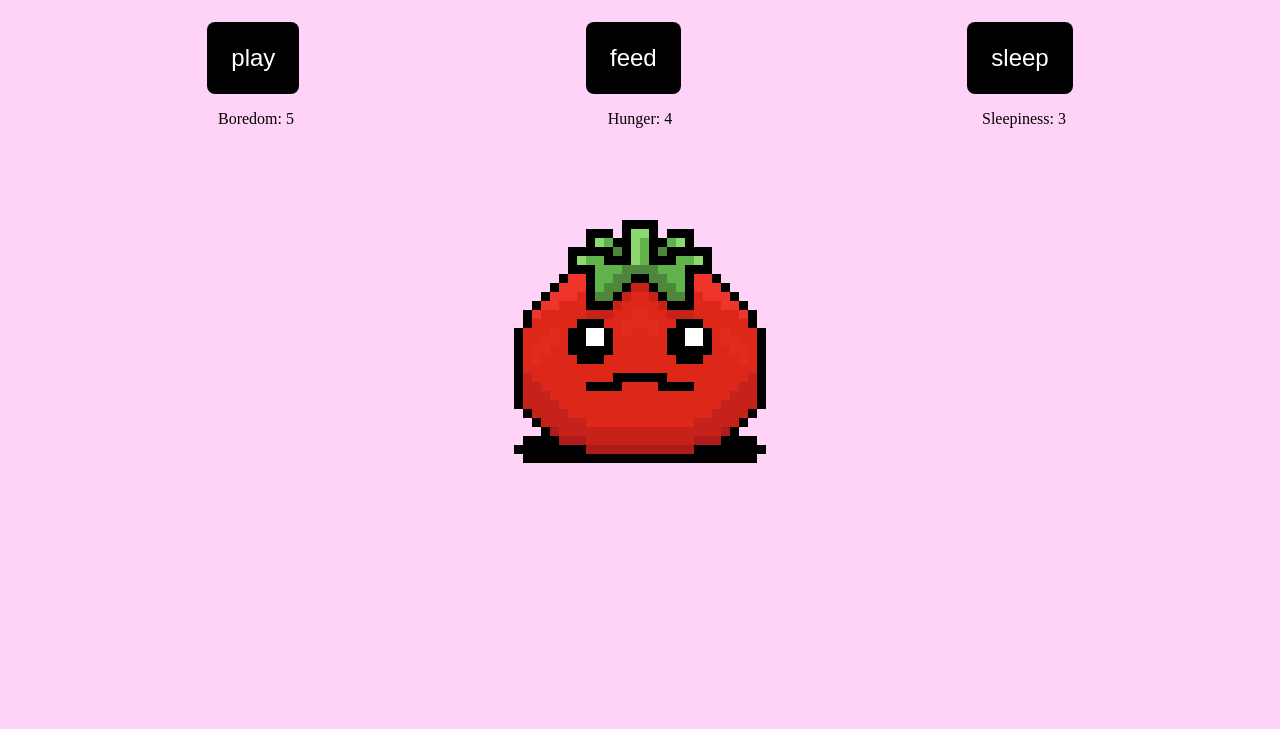
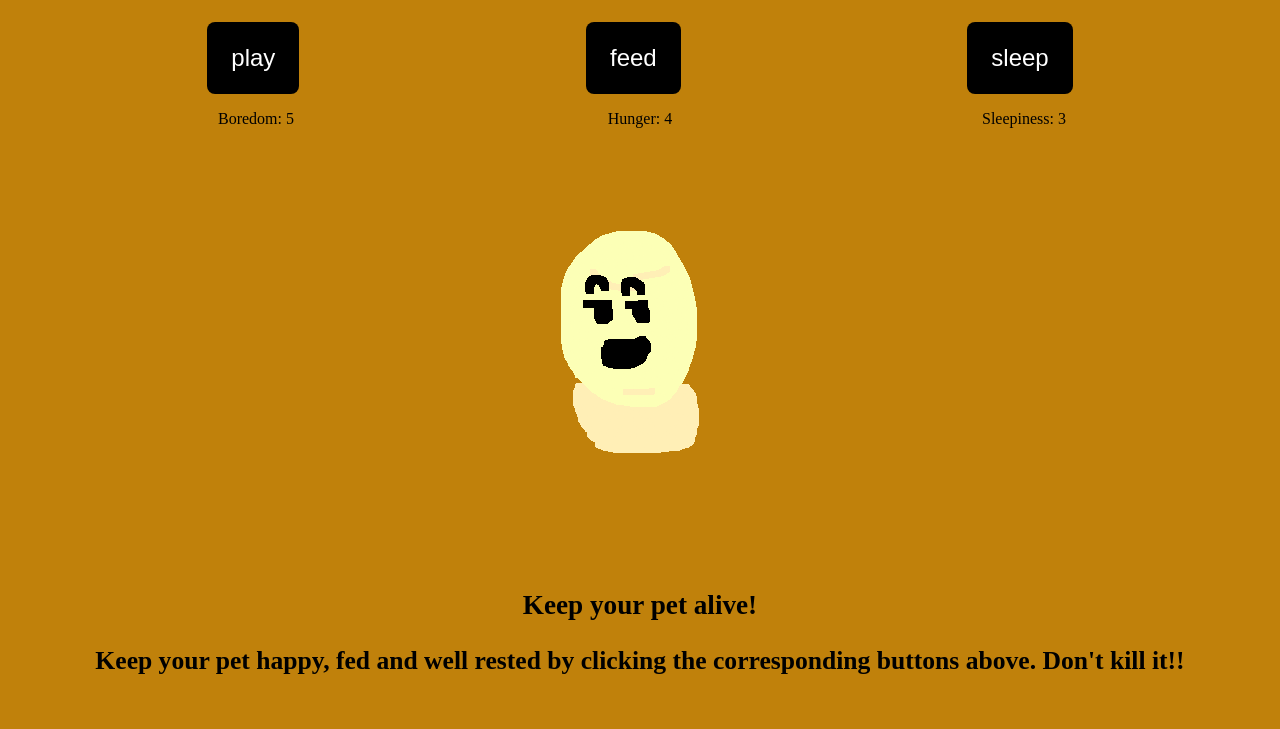
Before and after one commit to CyanidePineapple/Bad-Tamagotchi-Egg, a plain HTML site: page index.html in a window 1280 px wide. Shown: the part 117-846 px from the top of the page. Drawn offline with Linux system fonts and the light colour scheme.

Commit message:
Revamped UI at Instructors Request, added directions and completed README

```diff
--- a/css/style.css
+++ b/css/style.css
@@ -6,7 +6,7 @@
 body {
   font-size: 16px;
   min-height: 100vh;
-  background-color: #ffd3f7;
+  background-color: #c0810b;
 }
 
 /* element styles */
@@ -78,3 +78,22 @@ button:active {
 .hidden {
   visibility: hidden;
 }
+
+#dir-tit {
+  text-align: center;
+  margin-bottom: 10px;
+  width: 100%;
+  white-space: nowrap;
+  overflow: hidden;
+  text-overflow: ellipsis;
+}
+
+#dir-para {
+  text-align: center;
+  margin-bottom: 10px;
+  width: 100%;
+  white-space: nowrap;
+  font-size: 2vw;
+  overflow: hidden;
+  text-overflow: ellipsis;
+}
--- a/index.html
+++ b/index.html
@@ -10,7 +10,7 @@
 
   <body>
     <header>
-      <h1>Tamagotchi</h1>
+      <h1>Bad Tamagotchi Egg</h1>
     </header>
     <main>
 
@@ -37,15 +37,20 @@
       <!-- game display / messaging section -->
       <section class="game-state-wrapper">
         <h2 id="message" class="hidden">
-          Oh no! You Lose!
+          Oh no! You Lose!!
         </h2>
         <img
           class="game-graphic"
           alt="a tomato monster"
-          src="./assets/tomato.png"
+          src="./assets/bad-egg.png"
         />
         <button id="restart" class="hidden">Play Again</button>
       </section>
+      <section>
+        <h2 id="dir-tit">Keep your pet alive!</h2>
+        <h3 id="dir-para">Keep your pet happy, fed and well rested by clicking the corresponding buttons above. Don't kill it!!</h3>
+      </section>
+
 
     </main>
   </body>
```
Also changed, not shown: assets/bad-egg.png (added), assets/tomato.png (deleted), 1 other file.
